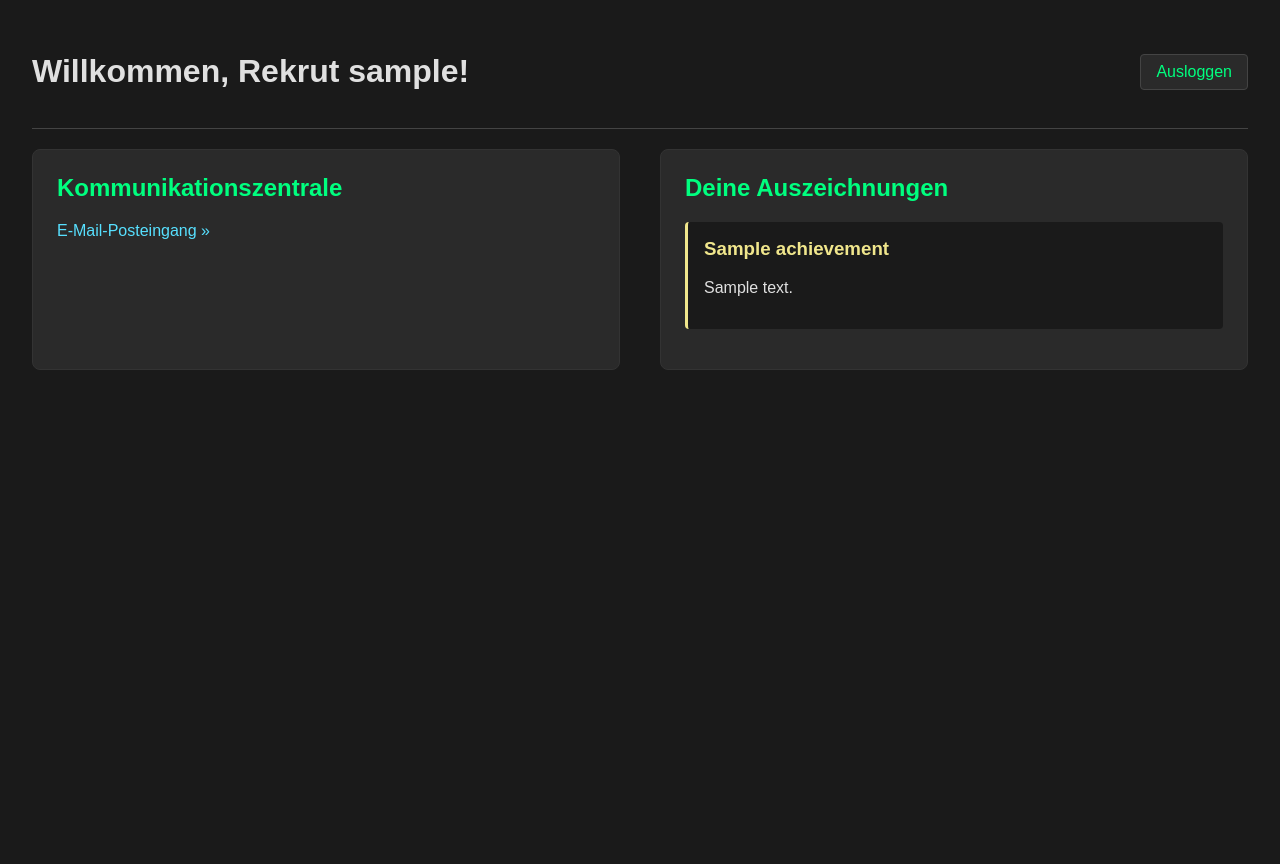
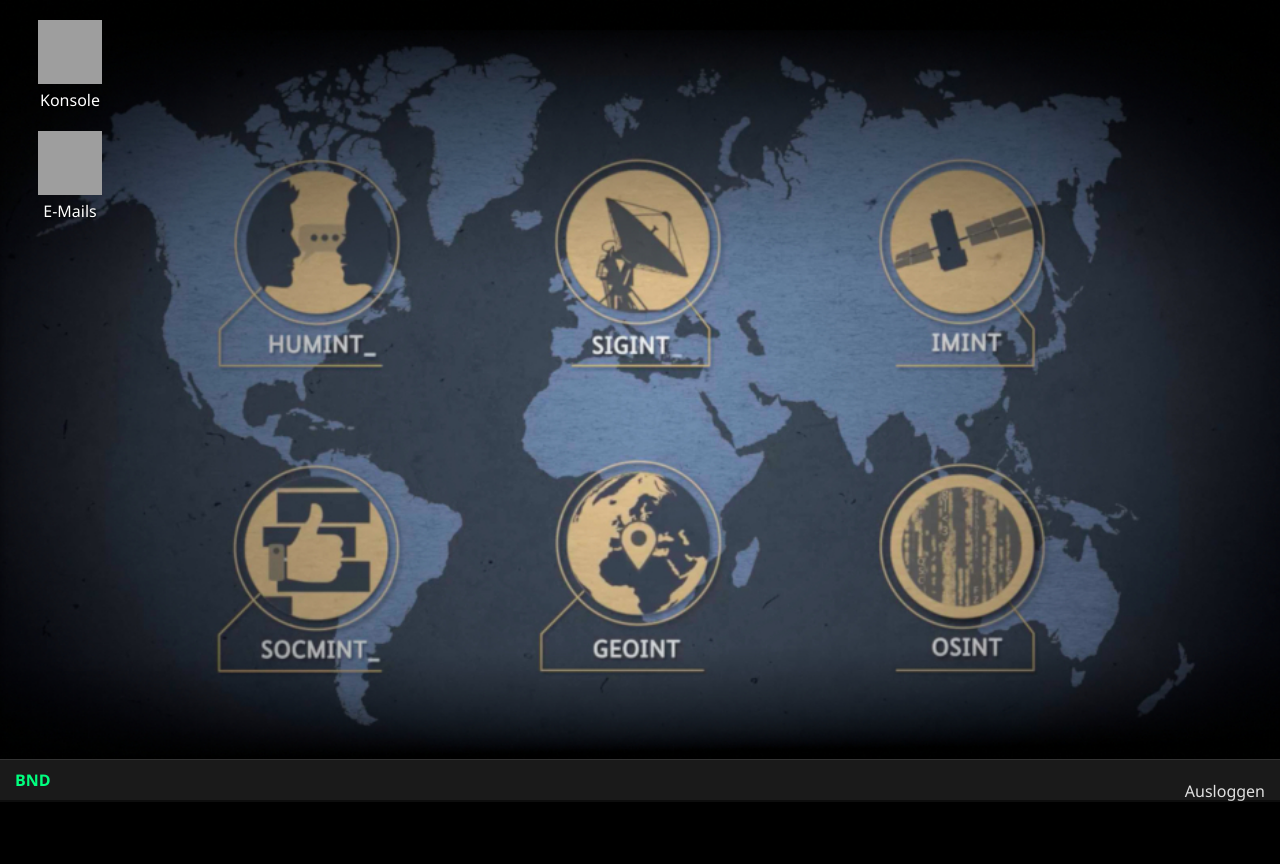
Before and after one commit to LukeEckardt9988/ciaGame, a PHP site: page /dashboard.php in a window 1280 px wide. After the commit the page ends 802 px from the top, so only its background shows below. Run offline with PHP 8.4, Linux system fonts and the light colour scheme; the visitor is signed in with stand-in values (Sample User, id 1); tables that the repository leaves empty or names only in its code hold one stand-in row (values such as "Sample post"); grey boxes are pictures that could not be loaded.

Commit message:
noch keine console offen

```diff
--- a/dashboard.php
+++ b/dashboard.php
@@ -1,15 +1,12 @@
 <?php
 session_start();
-
-// Wenn der User nicht eingeloggt ist, zum Login weiterleiten
 if (!isset($_SESSION['user_id'])) {
     header("Location: login.php");
     exit;
 }
-
 require 'db_connect.php';
 
-// Hole alle Achievements des eingeloggten Benutzers
+// Diese Abfrage bleibt, falls du sie später für etwas anderes brauchst.
 $sql = "SELECT a.name, a.description, a.icon
         FROM achievements a
         JOIN user_achievements ua ON a.id = ua.achievement_id
@@ -21,63 +18,90 @@ $achievements = $stmt->fetchAll(PDO::FETCH_ASSOC);
 ?>
 <!DOCTYPE html>
 <html lang="de">
+
 <head>
     <meta charset="UTF-8">
-    <title>Dashboard</title>
+    <title>BND Desktop</title>
+    <link rel="stylesheet" href="https://code.jquery.com/ui/1.13.2/themes/base/jquery-ui.css">
     <link rel="stylesheet" href="style.css">
-    <style>
-        body { font-family: sans-serif; background-color: #1a1a1a; color: #e0e0e0; padding: 2rem; }
-        .header { display: flex; justify-content: space-between; align-items: center; border-bottom: 1px solid #444; padding-bottom: 1rem; margin-bottom: 20px;}
-        .header a {
-            color: #00ff7f; /* Passend zum CI des Spiels */
-            text-decoration: none;
-            background-color: #2a2a2a;
-            padding: 8px 15px;
-            border-radius: 4px;
-            border: 1px solid #444;
-        }
-        .header a:hover {
-            background-color: #3a3a3a;
-            text-decoration: none;
-        }
-        .sections { display: flex; gap: 40px; }
-        .section { flex: 1; background: #2a2a2a; padding: 1.5rem; border-radius: 8px; border: 1px solid #333; }
-        .section h2 { color: #00ff7f; margin-top: 0; }
-        .section ul { list-style: none; padding: 0; }
-        .section li { margin-bottom: 10px; }
-        .section a { color: #57e0ff; text-decoration: none; }
-        .section a:hover { text-decoration: underline; }
-        .achievement-card { background: #1a1a1a; padding: 1rem; border-radius: 4px; margin-bottom: 1rem; border-left: 3px solid #f0e68c; }
-        .achievement-card h3 { color: #f0e68c; margin-top: 0; }
-    </style>
+    <link rel="stylesheet" href="desktop.css">
 </head>
+
 <body>
-    <div class="header">
-        <h1>Willkommen, Rekrut <?php echo htmlspecialchars($_SESSION['username']); ?>!</h1>
-        <a href="logout.php">Ausloggen</a>
+
+    <div id="desktop">
+        <div class="desktop-icon" id="icon-console">
+            <img src="https://img.icons8.com/ios-filled/100/00ff7f/console.png" alt="console" />
+            <span>Konsole</span>
+        </div>
+        <div class="desktop-icon" id="icon-emails">
+            <img src="https://img.icons8.com/ios-filled/100/00ff7f/new-post.png" alt="new-post" />
+            <span>E-Mails</span>
+        </div>
     </div>
 
-    <div class="sections">
-        <div class="section email-access">
-            <h2>Kommunikationszentrale</h2>
-            <ul>
-                <li><a href="emails.php">E-Mail-Posteingang &raquo;</a></li>
-            </ul>
-        </div>
-
-        <div class="section achievements">
-            <h2>Deine Auszeichnungen</h2>
-            <?php if (empty($achievements)): ?>
-                <p>Du hast noch keine Auszeichnungen erhalten. Schließe Missionen ab, um sie zu verdienen.</p>
-            <?php else: ?>
-                <?php foreach ($achievements as $ach): ?>
-                    <div class="achievement-card">
-                        <h3><?php echo htmlspecialchars($ach['name']); ?></h3>
-                        <p><?php echo htmlspecialchars($ach['description']); ?></p>
-                    </div>
-                <?php endforeach; ?>
-            <?php endif; ?>
+    <div id="taskbar">
+        <div class="start-menu-button">BND</div>
+        <div id="taskbar-windows"></div>
+        <div class="taskbar-logout">
+            <a href="logout.php">Ausloggen</a>
         </div>
     </div>
+
+    <div class="window-template" id="console-window-template">
+        <div class="window-container resizable-draggable" data-window-id="console">
+            <div class="window-header">
+                <span class="window-title">C:\WINDOWS\system32\cmd.exe</span>
+                <div class="window-buttons">
+                    <button class="win-btn win-minimize">-</button>
+                    <button class="win-btn win-maximize">[]</button>
+                    <button class="win-btn win-close">X</button>
+                </div>
+            </div>
+            <div class="window-content">
+                <div class="console-parent-container" style="height:100%; display:flex; flex-direction:column;">
+                    <div class="panel console-container" style="flex-grow:1;">
+                        <div id="console-output">BND Secure Terminal v3.0<br>Bereit...<br></div>
+                    </div>
+                    <div class="console-input-area">
+                        <select id="command-dropdown" disabled>
+                            <option>-- Programm wählen --</option>
+                        </select>
+                        <input type="text" id="argument-input" placeholder="---" disabled>
+                        <button id="execute-btn" disabled>Execute</button>
+                    </div>
+                </div>
+            </div>
+        </div>
+    </div>
+
+    <div class="window-template" id="console-window-template">
+        <div class="window-container resizable-draggable" data-window-id="console">
+            <div class="window-header">
+                <span class="window-title">BND Secure Terminal</span>
+                <div class="window-buttons">
+                    <button class="win-btn win-minimize">-</button>
+                    <button class="win-btn win-maximize">[]</button>
+                    <button class="win-btn win-close">X</button>
+                </div>
+            </div>
+            <div class="window-content" style="background-color: #0d0d0d; color: #00ff7f; font-family: 'Courier New', Courier, monospace;">
+                <div id="console-output-area" style="height: calc(100% - 30px); overflow-y: auto; white-space: pre-wrap; word-wrap: break-word;">
+                    BND Secure Terminal v3.0 gestartet.<br>
+                    Nutze 'help' für eine Liste verfügbarer Programme.<br>
+                </div>
+                <div class="console-input-line" style="display: flex; height: 30px;">
+                    <span class="prompt" style="color: #f0e68c;">></span>
+                    <input type="text" id="console-input" style="flex-grow: 1; background: transparent; border: none; color: #00ff7f; outline: none; padding-left: 5px;">
+                </div>
+            </div>
+        </div>
+    </div>
+
+
+    <script src="https://code.jquery.com/jquery-3.6.0.min.js"></script>
+    <script src="https://code.jquery.com/ui/1.13.2/jquery-ui.min.js"></script>
+    <script src="desktop.js"></script>
 </body>
+
 </html>
--- /dev/null
+++ b/desktop.css
@@ -0,0 +1,105 @@
+/* desktop.css */
+html, body {
+    overflow: hidden; /* Verhindert Scrollbalken auf der Hauptseite */
+    height: 100%;
+    margin: 0;
+    font-family: 'Segoe UI', Tahoma, Geneva, Verdana, sans-serif;
+}
+
+#desktop {
+    height: calc(100% - 40px); /* Volle Höhe minus Taskleiste */
+    width: 100%;
+    background: #0d0d0d url('image/desktop-background.jpg') no-repeat center center;
+    background-size: cover;
+    position: relative;
+    padding: 20px;
+    box-sizing: border-box;
+}
+
+.desktop-icon {
+    width: 100px;
+    text-align: center;
+    color: white;
+    cursor: pointer;
+    margin-bottom: 20px;
+}
+.desktop-icon img {
+    width: 64px;
+    height: 64px;
+}
+.desktop-icon span {
+    display: block;
+    text-shadow: 1px 1px 3px black;
+}
+
+#taskbar {
+    position: absolute;
+    bottom: 0;
+    width: 100%;
+    height: 40px;
+    background: #1a1a1a;
+    border-top: 1px solid #333;
+    display: flex;
+    align-items: center;
+    z-index: 10000;
+}
+
+.start-menu-button {
+    color: #00ff7f;
+    font-weight: bold;
+    padding: 0 15px;
+    cursor: pointer;
+}
+.taskbar-logout a {
+    color: #e0e0e0;
+    text-decoration: none;
+    position: absolute;
+    right: 15px;
+}
+
+
+/* Fenster-Styling */
+.window-container {
+    background: #1a1a1a;
+    border: 1px solid #333;
+    box-shadow: 5px 5px 15px rgba(0,0,0,0.5);
+    display: flex;
+    flex-direction: column;
+    position: absolute; /* Wichtig für jQuery UI */
+}
+
+.window-header {
+    background: #2a2a2a;
+    color: #e0e0e0;
+    padding: 8px;
+    cursor: move;
+    display: flex;
+    justify-content: space-between;
+    align-items: center;
+    border-bottom: 1px solid #333;
+}
+
+.window-title {
+    font-weight: bold;
+}
+
+.win-btn {
+    background: #444;
+    color: white;
+    border: 1px solid #666;
+    width: 25px;
+    height: 25px;
+    cursor: pointer;
+}
+.win-btn:hover { background: #555; }
+.win-close:hover { background: #ff4d4d; }
+
+.window-content {
+    flex-grow: 1;
+    padding: 10px;
+    overflow: auto;
+}
+
+.window-template {
+    display: none; /* Vorlagen sind standardmäßig unsichtbar */
+}
--- /dev/null
+++ b/desktop.js
@@ -0,0 +1,75 @@
+// Stellt sicher, dass das gesamte HTML geladen ist, bevor das Skript startet.
+$(function() {
+
+    // Diese Funktion macht ein Fenster zieh- und größenveränderbar.
+    function makeWindowInteractive(windowElement) {
+        windowElement.draggable({
+            handle: ".window-header",      // Man kann das Fenster nur an der Kopfleiste ziehen
+            containment: "#desktop",       // Das Fenster kann den Desktop nicht verlassen
+            scroll: false
+        }).resizable({
+            handles: "n, e, s, w, ne, se, sw, nw", // Anfasser an allen Ecken und Seiten
+            minHeight: 250,
+            minWidth: 400
+        });
+    }
+
+    // Diese Funktion öffnet ein Fenster, wenn auf ein Icon geklickt wird.
+    function openWindow(iconId) {
+        // Prüfen, ob ein Fenster mit dieser ID schon existiert.
+        const existingWindow = $(`.window-container[data-window-id="${iconId}"]`);
+
+        if (existingWindow.length > 0) {
+            // Wenn das Fenster nur minimiert (versteckt) ist, zeige es wieder an.
+            existingWindow.show();
+            // Bringe es in den Vordergrund.
+            existingWindow.trigger('mousedown');
+            return; // Beende die Funktion hier.
+        }
+
+        // Wenn das Fenster noch nicht existiert, erstelle es aus der Vorlage.
+        let windowTemplateHtml;
+        if (iconId === 'console') {
+            windowTemplateHtml = $('#console-window-template').html();
+        } else if (iconId === 'emails') {
+            windowTemplateHtml = $('#email-window-template').html();
+        } else {
+            return; // Beende, wenn die Icon-ID unbekannt ist.
+        }
+
+        const newWindow = $(windowTemplateHtml);
+        $('#desktop').append(newWindow); // Füge das neue Fenster zum Desktop hinzu.
+        makeWindowInteractive(newWindow); // Mache das neue Fenster interaktiv.
+        newWindow.trigger('mousedown');   // Bringe das neue Fenster sofort in den Vordergrund.
+    }
+
+    // --- Event Listeners ---
+
+    // Event Listener für den Doppelklick auf die Desktop-Icons.
+    $('#icon-console').on('dblclick', function() {
+        openWindow('console');
+    });
+
+    $('#icon-emails').on('dblclick', function() {
+        openWindow('emails');
+    });
+
+    // Event Listener für die Fenster-Buttons (Schließen, Minimieren).
+    // Wichtig: .on() benutzen, da die Fenster dynamisch zum #desktop hinzugefügt werden.
+    $('#desktop').on('click', '.win-close', function() {
+        $(this).closest('.window-container').remove(); // Fenster komplett entfernen
+    });
+
+    $('#desktop').on('click', '.win-minimize', function() {
+        $(this).closest('.window-container').hide(); // Fenster nur verstecken
+    });
+
+    // Bringt das angeklickte Fenster per Klick auf die Kopfleiste in den Vordergrund.
+    $('#desktop').on('mousedown', '.window-container', function() {
+        // Setze zuerst alle Fenster auf einen niedrigeren z-index.
+        $('.window-container').css('z-index', 10);
+        // Setze dann das angeklickte Fenster auf einen höheren z-index.
+        $(this).css('z-index', 11);
+    });
+
+});
```
Also changed, not shown: api_console.php (+75 -32 lines), register.php (+69 -21 lines), image/desktop-background.jpg (added).
